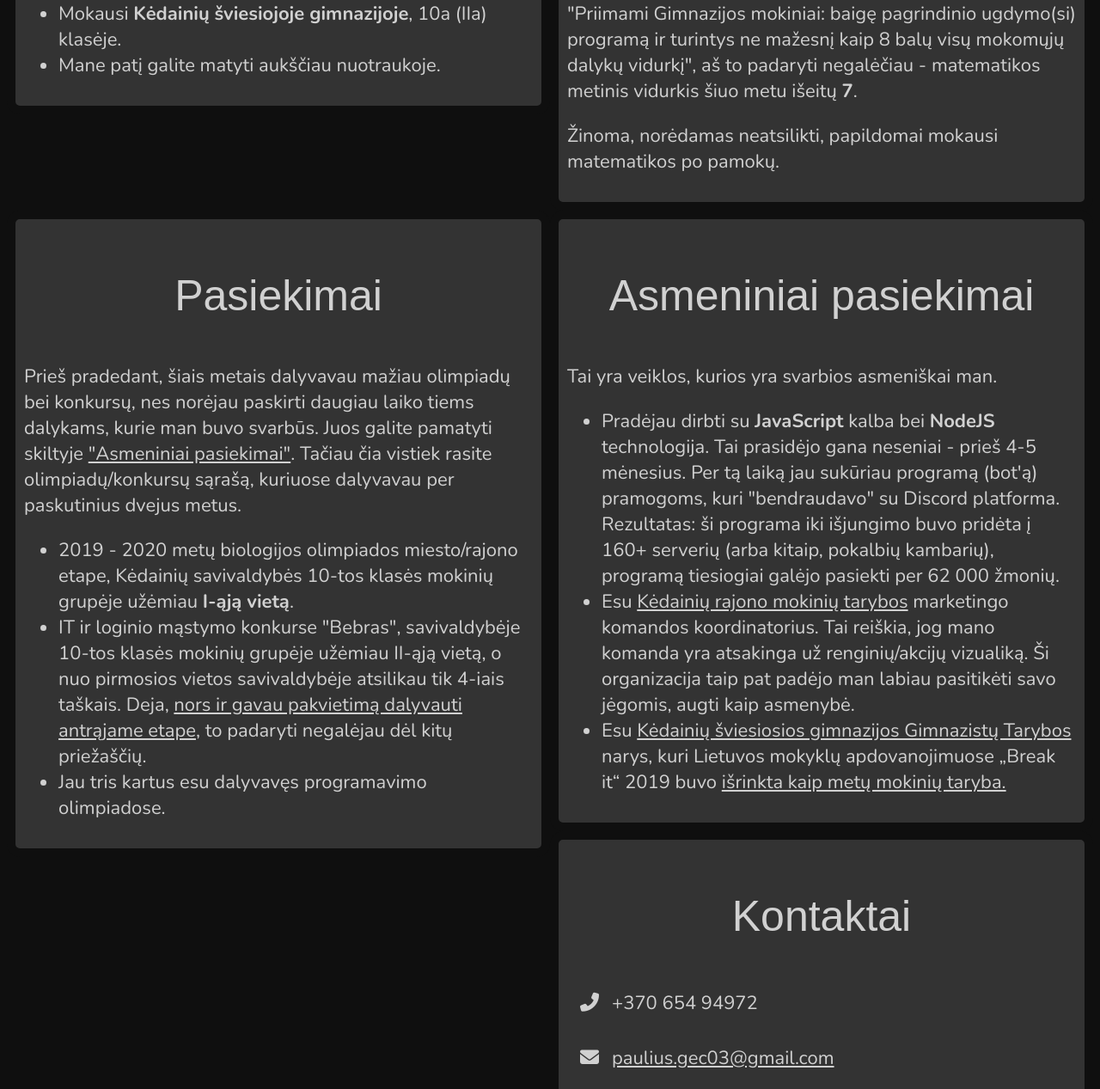
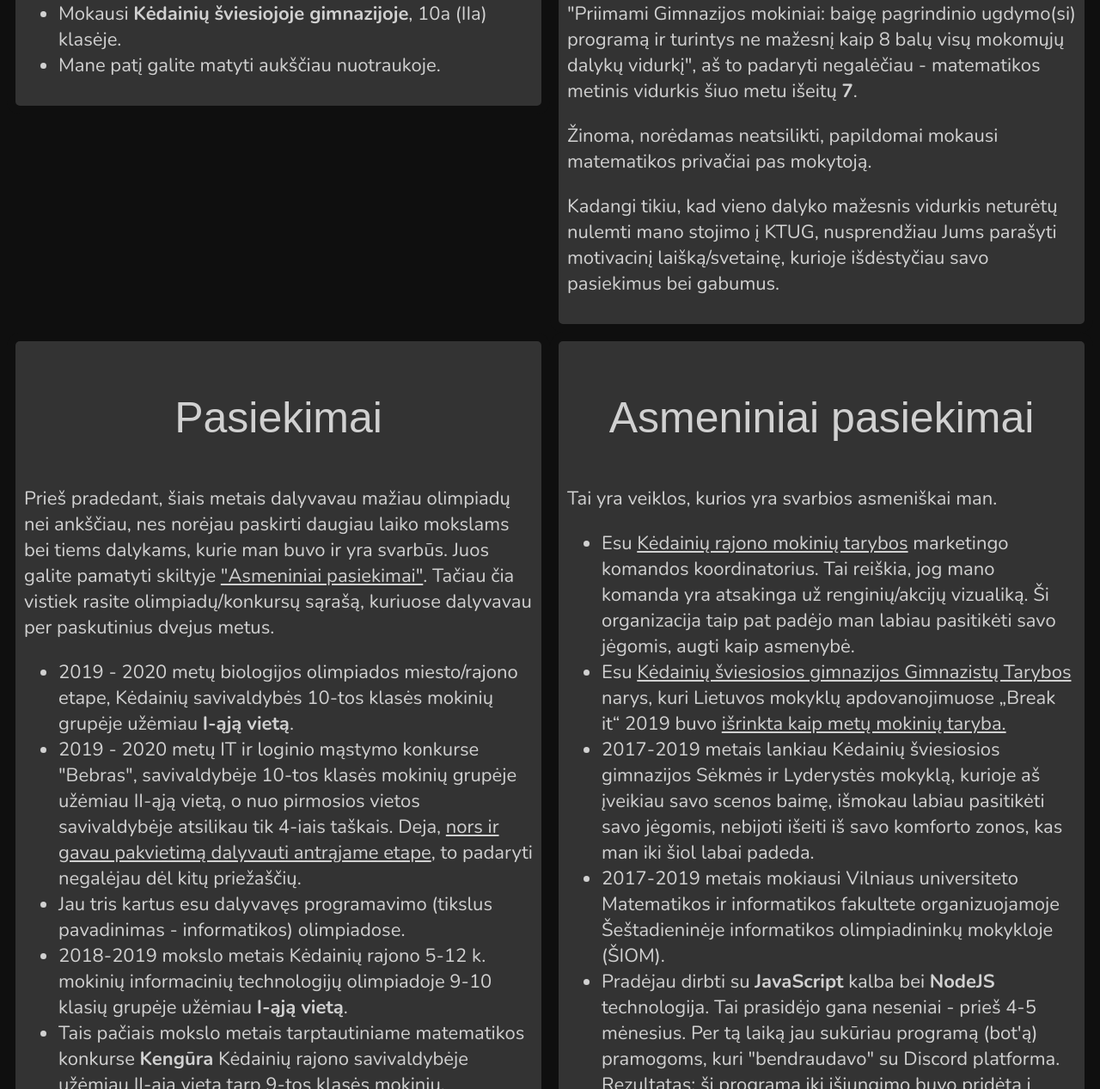
Before and after one commit to TheOnlyGhostwolf/letter-for-ktug, a plain HTML site: page index.html in a window 1280 px wide. Shown: the part 722-1989 px from the top of the page at 86% size. Drawn offline with nearby package versions, Linux system fonts and the light colour scheme.

Commit message:
update: getting there

```diff
--- a/index.html
+++ b/index.html
@@ -2,7 +2,7 @@
 <html>
 
 <head>
-    <title>Paulius Gečas - Laiškas KTU Gimnazijai</title>
+    <title>Paulius Gečas - Laiškas KTU Gimnazijos direktoriui</title>
     <meta charset="UTF-8">
     <meta name="viewport" content="width=device-width, initial-scale=1">
     <link href="https://fonts.googleapis.com/css2?family=Nunito:wght@400;700&display=swap" rel="stylesheet">
@@ -11,10 +11,10 @@
 </head>
 
 <body>
-	<div class="foto"><img src="./assets/img/self.jpg" alt="Me. It's just me..."></div>
+	<div class="foto"><img src="./assets/img/self.jpg" alt="Čia turėtų būti mano nuotrauka..."></div>
     <div class="pavadinimas">Sveiki!</div>
     <div class="po-pavadinimu">
-    	Čia - priedas prie mano laiško KTU Gimnazijai.
+    	Čia - priedas prie mano laiško KTU Gimnazijos direktoriui.
     </div>
     <div class="eile">
         <div class="skiltis">
@@ -29,17 +29,21 @@
         </div>
         <div class="skiltis">
             <p class="isryskintas">Kodėl Jums rašau?</p>
-            <p>Pirmiausia, aš, žinoma, noriu įstoti į KTU Gimnaziją, IT klasę. Tačiau paskaičius priėmimo nuostatus, tiksliau, 1.1 dalį "Priimami Gimnazijos mokiniai: baigę pagrindinio ugdymo(si) programą ir turintys ne mažesnį kaip 8 balų visų mokomųjų dalykų vidurkį", aš to padaryti negalėčiau - matematikos metinis vidurkis šiuo metu išeitų <b>7</b>.</p>
-            <p>Žinoma, norėdamas neatsilikti, papildomai mokausi matematikos po pamokų.</p>
+            <p>Pirmiausia, žinoma, noriu įstoti į KTU Gimnaziją, IT klasę. Tačiau paskaičius priėmimo nuostatus, tiksliau, 1.1 dalį "Priimami Gimnazijos mokiniai: baigę pagrindinio ugdymo(si) programą ir turintys ne mažesnį kaip 8 balų visų mokomųjų dalykų vidurkį", aš to padaryti negalėčiau - matematikos metinis vidurkis šiuo metu išeitų <b>7</b>.</p>
+            <p>Žinoma, norėdamas neatsilikti, papildomai mokausi matematikos privačiai pas mokytoją.</p>
+            <p>Kadangi tikiu, kad vieno dalyko mažesnis vidurkis neturėtų nulemti mano stojimo į KTUG, nusprendžiau Jums parašyti motivacinį laišką/svetainę, kurioje išdėstyčiau savo pasiekimus bei gabumus.</p>
         </div>
         <div class="skiltis">
             <p class="isryskintas">Pasiekimai</p>
-            <p>Prieš pradedant, šiais metais dalyvavau mažiau olimpiadų bei konkursų, nes norėjau paskirti daugiau laiko tiems dalykams, kurie man buvo svarbūs. Juos galite pamatyti skiltyje <a href="#asmeniniai">"Asmeniniai pasiekimai"</a>. Tačiau čia vistiek rasite olimpiadų/konkursų sąrašą, kuriuose dalyvavau per paskutinius dvejus metus.</p>
+            <p>Prieš pradedant, šiais metais dalyvavau mažiau olimpiadų nei ankščiau, nes norėjau paskirti daugiau laiko mokslams bei tiems dalykams, kurie man buvo ir yra svarbūs. Juos galite pamatyti skiltyje <a href="#asmeniniai">"Asmeniniai pasiekimai"</a>. Tačiau čia vistiek rasite olimpiadų/konkursų sąrašą, kuriuose dalyvavau per paskutinius dvejus metus.</p>
             <p>
                 <ul>
                     <li>2019 - 2020 metų biologijos olimpiados miesto/rajono etape, Kėdainių savivaldybės 10-tos klasės mokinių grupėje užėmiau <b>I-ąją vietą</b>.</li>
-                    <li>IT ir loginio mąstymo konkurse "Bebras", savivaldybėje 10-tos klasės mokinių grupėje užėmiau II-ąją vietą, o nuo pirmosios vietos savivaldybėje atsilikau tik 4-iais taškais. Deja, <a href="assets/email/bebras-email.txt" target="_blank">nors ir gavau pakvietimą dalyvauti antrąjame etape</a>, to padaryti negalėjau dėl kitų priežaščių.</li>
-                    <li>Jau tris kartus esu dalyvavęs programavimo olimpiadose.</li>
+                    <li>2019 - 2020 metų IT ir loginio mąstymo konkurse "Bebras", savivaldybėje 10-tos klasės mokinių grupėje užėmiau II-ąją vietą, o nuo pirmosios vietos savivaldybėje atsilikau tik 4-iais taškais. Deja, <a href="assets/email/bebras-email.txt" target="_blank">nors ir gavau pakvietimą dalyvauti antrąjame etape</a>, to padaryti negalėjau dėl kitų priežaščių.</li>
+                    <li>Jau tris kartus esu dalyvavęs programavimo (tikslus pavadinimas - informatikos) olimpiadose.</li>
+                    <li>2018-2019 mokslo metais Kėdainių rajono 5-12 k. mokinių informacinių technologijų olimpiadoje 9-10 klasių grupėje užėmiau <b>I-ąją vietą</b>.</li>
+                    <li>Tais pačiais mokslo metais tarptautiniame matematikos konkurse <b>Kengūra</b> Kėdainių rajono savivaldybėje užėmiau II-ąją vietą tarp 9-tos klasės mokinių.</li>
+                    <li>Nors tai nėra paskutiniai dvieji metai, 2017-2018 mokslo metais nacionaliniame matematinio ir gamtamokslinio raštingumo konkurse geriausiai atlikau užduotis iš tuo metu mano progimnazijos mokinių ir gavau <a href="/assets/img/">diplomą, pasirašytą tuomet buvusios Lietuvos Respublikos švietimo ir mokslo ministrės Jurgitos Petrauskienės</a>.
                     <!--Prideti cia dar daugiau tu pasiekimu jei atsiminsiu lol-->
                 </ul>
             </p>
@@ -48,10 +52,16 @@
             <p class="isryskintas">Asmeniniai pasiekimai</p>
             <p>Tai yra veiklos, kurios yra svarbios asmeniškai man.</p>
             <ul>
-            	<li>Pradėjau dirbti su <b>JavaScript</b> kalba bei <b>NodeJS</b> technologija. Tai prasidėjo gana neseniai - prieš 4-5 mėnesius. Per tą laiką jau sukūriau programą (bot'ą) pramogoms, kuri "bendraudavo" su Discord platforma. Rezultatas: ši programa iki išjungimo buvo pridėta į 160+ serverių (arba kitaip, pokalbių kambarių), programą tiesiogiai galėjo pasiekti per 62 000 žmonių.</li>
             	<li>Esu <a href="https://www.facebook.com/kedainiurmt/" target="_blank">Kėdainių rajono mokinių tarybos</a> marketingo komandos koordinatorius. Tai reiškia, jog mano komanda yra atsakinga už renginių/akcijų vizualiką. Ši organizacija taip pat padėjo man labiau pasitikėti savo jėgomis, augti kaip asmenybė.</li>
                 <li>Esu <a href="https://www.instagram.com/ksg_gimnazistai/" target="_blank">Kėdainių šviesiosios gimnazijos Gimnazistų Tarybos</a> narys, kuri Lietuvos mokyklų apdovanojimuose „Break it“ 2019 buvo <a href="https://mokykluapdovanojimai.lt/prisimink/" target="_blank">išrinkta kaip metų mokinių taryba.</a></li>
+                <li>2017-2019 metais lankiau Kėdainių šviesiosios gimnazijos Sėkmės ir Lyderystės mokyklą, kurioje aš įveikiau savo scenos baimę, išmokau labiau pasitikėti savo jėgomis, nebijoti išeiti iš savo komforto zonos, kas man iki šiol labai padeda.</li>
+                <li>2017-2019 metais mokiausi Vilniaus universiteto Matematikos ir informatikos fakultete organizuojamoje Šeštadieninėje informatikos olimpiadininkų mokykloje (ŠIOM).</li>
+                <li>Pradėjau dirbti su <b>JavaScript</b> kalba bei <b>NodeJS</b> technologija. Tai prasidėjo gana neseniai - prieš 4-5 mėnesius. Per tą laiką jau sukūriau programą (bot'ą) pramogoms, kuri "bendraudavo" su Discord platforma. Rezultatas: ši programa iki išjungimo buvo pridėta į 160+ serverių (arba kitaip, pokalbių kambarių), programą tiesiogiai galėjo pasiekti per 62 000 žmonių. Taip pat esu susiplanavęs projektų, kuriuos artimiausiu laiku norėčiau įvykdyti.</li>
             </ul>
+        </div>
+        <div class="skiltis">
+            <p class="isryskintas">Kodėl Jums rašau?</p>
+            <p>Darkart noriu atsakyti į šį klausimą. Aš tikiu, jog, net ir neatitikdamas vieno priėmimo nuostato, galėčiau mokytis Jūsų gimnazijoje.</p>
         </div>
         <div class="skiltis">
             <p class="isryskintas">Kontaktai</p>
```
